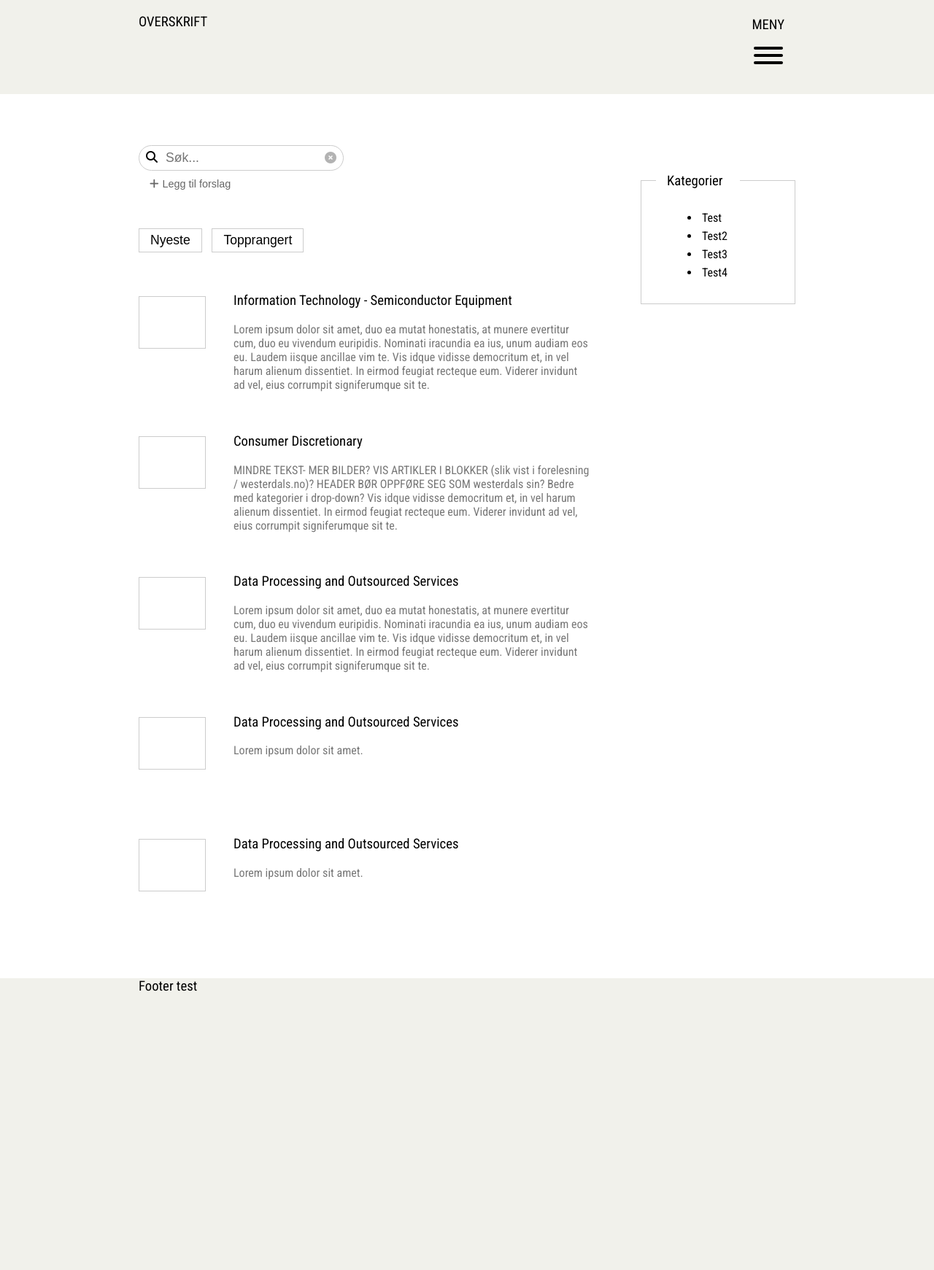
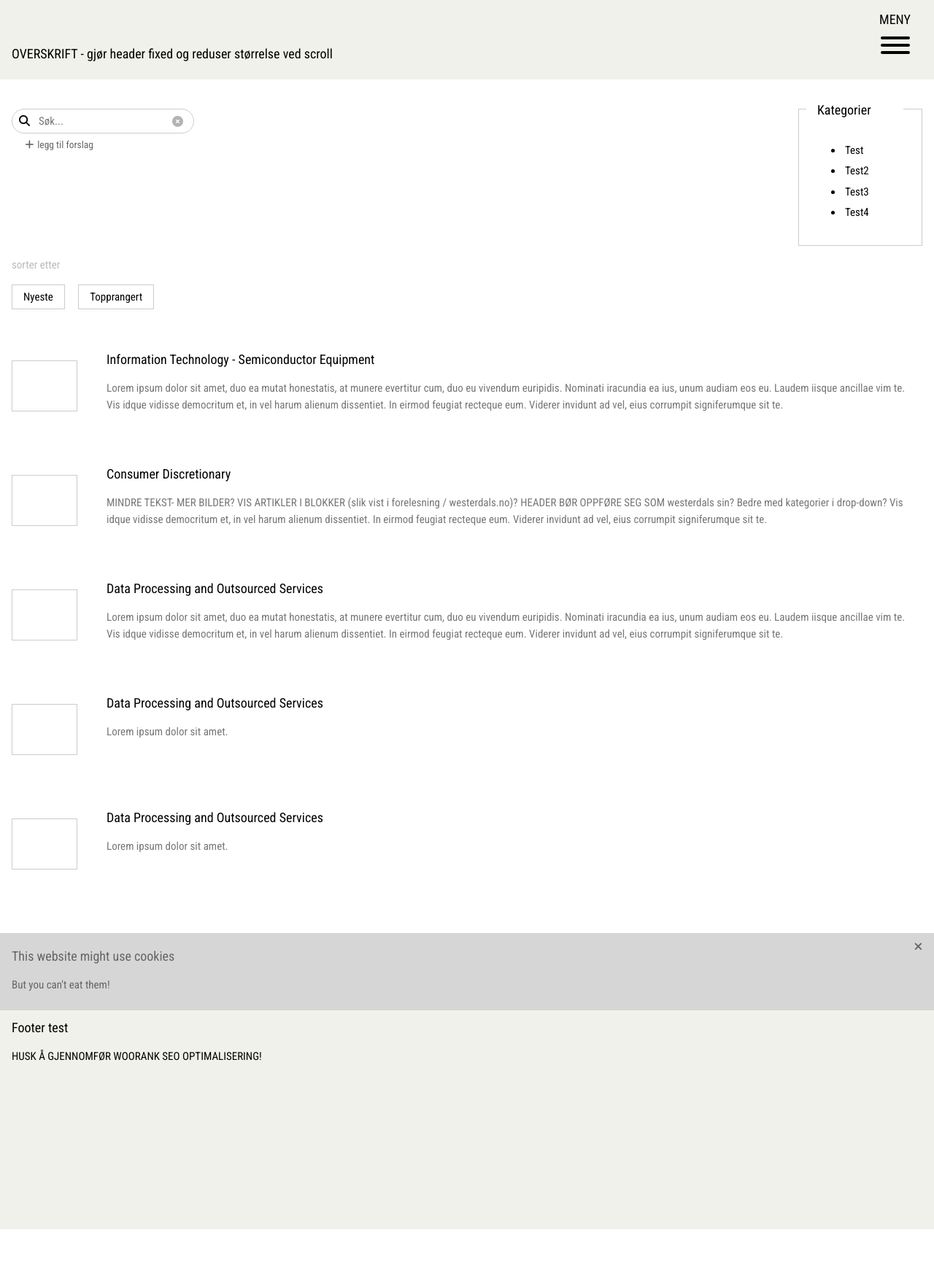
Before and after one commit to Brahinio/Gruppe-6, a PHP site: page /forslag.php in a window 1280 px wide. Shown: the whole page at 73% size. After the commit the page ends 1685 px from the top, so only its background shows below. Run offline with PHP 8.4, Linux system fonts and the light colour scheme; some libraries are stand-ins or nearby versions.

Commit message:
Gjort siden responsiv, optimalisert, fikset meny, fikset en rekke ting. Lagt opp W3.css rammeverk til bruk

```diff
--- a/css/main.css
+++ b/css/main.css
@@ -1,20 +1,36 @@
+* {
+    box-sizing: border-box;
+}
+
 html {
     overflow-y: scroll;
 
-    /* For footer bottom filling */
-    background-color: #f1f1eb;
+    /* For footer bottom filling- gets crazy when responsive */
+    /* background-color: #f1f1eb; */
 }
 
 body {
     position: relative;
     margin: 0 auto;
-    font-family: 'Roboto Condensed', arial;
+    font-family: 'Roboto Condensed', arial !important;
     font-weight: normal;
 
     /* For footer bottom filling */
     background-color: #fff;
 
     font-size: 1em;
+}
+
+h1, h2, h3, h4, h5, h6 {
+    font-family: 'Roboto Condensed', arial !important;
+}
+
+h3 {
+    font-size: 1.2em !important;
+}
+
+[type=submit] {
+    -webkit-appearance: none !important;
 }
 
 p, textarea {
@@ -26,6 +42,7 @@ textarea {
     text-align: center;
     border-radius: 15px;
     resize: none;
+    width: 100%;
 }
 
 /* Smooth transitions */
@@ -51,7 +68,6 @@ input:focus, button:focus, select:focus, textarea:focus {
 }
 
 button, input, select, textarea {
-    margin-right: 10px;
     padding: 5px 15px 5px 15px;
     background-color: #fff;
     border: 1px solid #ccc;
@@ -84,25 +100,50 @@ li {
     -moz-osx-font-smoothing: grayscale;
 }
 
+/* Gruppe 6 standards */
+.g6-bg {
+    background-color: #f1f1eb !important;
+}
+
+.g6-top {
+    margin-bottom: 40px !important;
+}
+
+.g6-menu, .w3-dropdown-click {
+    float: right;
+    z-index: 999;
+}
+
+.g6-cookies {
+    opacity: 0.6 !important;
+}
+
+.g6-footer {
+    height: 300px !important;
+}
+
+/* Responsive design (filler of empty containers) */
+.fill {
+    color: transparent;
+}
+
+/* Apply below screensizes */
+@media screen and (max-width: 900px) {
+
+    /* we hide the label because at these screensizes, people know what the symbol means */
+    #menuLabel {
+        visibility: hidden;
+    }
+
+}
+
         /* Header section */
-        #containerHeader {
-            width: 100%;
-            height: 100px;
-            position: relative;
-            bottom: 0px;
-            padding-bottom: 10px;
-            margin-bottom: 50px;
-
-            background-color: #f1f1eb;
-        }
-
-        #containerHeaderContent {
-            width: 900px;
-            margin: 0 auto;
+        #logo {
+            margin-top: 60px;
         }
 
         .hamburger {
-            padding: 15px 15px;
+            padding: 15px 0px;
             display: inline-block;
             cursor: pointer;
             transition-property: opacity, filter;
@@ -117,12 +158,15 @@ li {
             overflow: visible;
 
             position: relative;
-            top: -70px;
-            float: right;
+            top: -20px;
         }
 
         .hamburger:hover {
             opacity: 0.6;
+        }
+
+        #menuLabel {
+            margin-top: 25px;
         }
 
         .hamburger-box {
@@ -193,38 +237,25 @@ li {
             transition-delay: .075s;
         }
 
-#container {
-    width: 900px;
-    position: relative;
-    margin: 0 auto;
-}
-
-#undertitle {
-    margin: 0 auto;
-    margin-top: 30px;
-    width: 100px;
-}
-
-#containerTopLeft {
-    width: 300px;
+#containerSuggestions {
+    width: 250px;
+    float: left;
+    margin-bottom: -200px;
 }
 
         /* Search section */
         #search {
             position: relative;
-            padding-top: 20px;
         }
 
         #search label {
             position: absolute;
             left: 10px;
-            top: 27px;
+            top: 6px;
         }
 
         #search-input {
-            width: 200px !important;
-            height: 23px;
-            border-radius: 15px;
+            width: 100%;
         }
 
         #search-input:focus {
@@ -233,16 +264,17 @@ li {
 
         #search #search-input, #search .hint {
             padding-left: 36px;
-            padding-right: 43px;
+            padding-right: 36px;
             border-radius: 23px;
         }
 
         #search #search-clear {
             text-decoration: none;
-            position: absolute;
-            margin-top: 9px;
-            left: 255px;
+            position: relative;
+            top: -31px;
+            left: 88%;
             color: #b3b3b3;
+            font-size: inherit;
         }
 
         #search #search-clear:hover {
@@ -257,15 +289,13 @@ li {
             content: "\f057";
         }
 
-
-
         #addSuggestionButton {
             position: relative;
             font-size: 0.9em;
             color: #666;
-            top: 5px;
             background: #fff;
             border: none;
+            left: -15px;
         }
 
 /*
@@ -295,8 +325,8 @@ li {
         #addSuggestionButton:hover > i.fa-minus {
             color: #e85c5c;
 
-            -ms-transform: rotate(90deg);
-            -webkit-transform: rotate(90deg);
+            -ms-transform: rotate(180deg);
+            -webkit-transform: rotate(180deg);
             transform: rotate(180deg);
         }
 
@@ -362,6 +392,7 @@ li {
     opacity: 0;
 
     position: relative;
+    top: -15px;
 }
 
 #addSuggestion * {
@@ -369,7 +400,7 @@ li {
 }
 
 #addSuggestion input {
-    width: 250px;
+    width: 100%;
     border-radius: 15px;
     text-align: center;
     margin-top: 15px;
@@ -402,17 +433,19 @@ input[name=description] {
 #send {
     position: relative;
     float: right;
-    margin-right: 18px;
+
     background-color: white;
 }
 
         /* Sort by section */
         #sortBy {
             position: relative;
-            top: -150px;
-            width: 600px;
             background-color: #fff;
-            padding-bottom: 130px;
+            padding-bottom: 70px;
+        }
+
+        #sortByLabel {
+            color: #bbb;
         }
 
         #sortView {
@@ -427,25 +460,21 @@ input[name=description] {
             color: #666;
         }
 
-#containerTopRight {
-    width: 150px;
-    position: absolute;
-    top: 25px;
-    right: 0px;
-    margin-top: 43px;
-    padding-left: 60px;
-    border: 1px solid #ccc;
-}
+        #nyeste {
+            margin-right: 15px;
+        }
 
 #selectCategories {
-    position: relative;
-    left: -40px;
+    width: 170px;
+    right: 0px;
+    border: 1px solid #ccc;
+    float: right;
 }
 
 #selectCategories h3 {
     position: relative;
-    left: 0px;
-    top: -11px;
+    left: 10px;
+    top: -13px;
     background-color: #fff;
     margin: 0 auto;
     margin-right: 35px;
@@ -458,13 +487,6 @@ input[name=description] {
 }
 
         /* Content section */
-        #mainContent {
-            position: relative;
-            top: -220px;
-            width: 630px;
-            margin-bottom: -250px;
-        }
-
         .elementBlock * {
             position: relative;
         }
@@ -493,18 +515,3 @@ input[name=description] {
             /* font-size: .91em; */
             min-height: 70px;
         }
-
-/* Footer section */
-#containerFooter {
-    width: 100%;
-    height: 400px;
-    position: relative;
-    bottom: 0px;
-
-    background-color: #f1f1eb;
-}
-
-#containerFooterContent {
-    width: 900px;
-    margin: 0 auto;
-}
--- a/footer.php
+++ b/footer.php
@@ -1,8 +1,12 @@
 <!doctype html>
 <html>
-    <div id="containerFooter">
-        <div id="containerFooterContent">
-            <h3>Footer test</h3>
-        </div>
+    <div class="g6-cookies w3-padding w3-gray w3-display-container">
+        <span onclick="this.parentElement.style.display='none'" class="w3-button w3-display-topright"><i class="fa fa-remove"></i></span>
+        <h3>This website might use cookies</h2>
+        <p>But you can't eat them!</p>
+    </div>
+    <div class="w3-container g6-bg g6-footer">
+        <h3>Footer test</h3>
+        <p>HUSK Å GJENNOMFØR WOORANK SEO OPTIMALISERING!</p>
     </div>
 </html>
--- a/forslag.php
+++ b/forslag.php
@@ -9,14 +9,9 @@
         require_once 'headerNew.php';
     ?>
 
-    <div id="container">
+    <div class="w3-container w3-half">
 
-        <!--
-        <h1 id="undertitle"><?php echo "Forslag"; ?></h1>
-        -->
-
-        <div id="containerTopLeft">
-
+        <div id="containerSuggestions">
             <section id="search">
                 <label for="search-input"><i class="fa fa-search" aria-hidden="true"></i><span class="sr-only"></span></label>
 
@@ -34,8 +29,6 @@
                         text.focus();
                     }
                 </script>
-
-                <div id="addSuggestionContainer">
 
 <!-- Finding the best solution to hide content (kept for testing and assurement)
 
@@ -130,9 +123,8 @@
                 <button id="addSuggestionButton" type="submit" onclick="showHide('addSuggestion', 'two', 'one')">Legg til forslag</button>
                 -->
 
-                    <button id="addSuggestionButton" type="submit" onclick="showHide('addSuggestion', 'two', 'one')"><i class="fa fa-plus" aria-hidden="true"></i>Legg til forslag</button>
+                <button id="addSuggestionButton" type="submit" onclick="showHide('addSuggestion', 'two', 'one')"><i class="fa fa-plus" aria-hidden="true"></i>legg til forslag</button>
 
-                </div>
             </section>
 
             <section id="addSuggestion">
@@ -142,7 +134,7 @@
                            onblur="this.placeholder = 'Tittel'" autocomplete="off" spellcheck="false" autocorrect="off">
 
                     <textarea placeholder="Beskrivelse" onfocus="this.placeholder = ''"
-                           onblur="this.placeholder = 'Beskrivelse'" rows="3" cols="29" name="description" form="addSuggestionForm"></textarea>
+                           onblur="this.placeholder = 'Beskrivelse'" rows="3" name="description" form="addSuggestionForm"></textarea>
 
 
                     <select name="categories" id="categories" required form="addSuggestionForm">
@@ -156,24 +148,10 @@
                 </form>
             </section>
 
-            <section id="sortBy">
-                <form action="/sortBy.php">
-                    <button type="submit">Nyeste</button>
-                    <button type="submit">Topprangert</button>
-                </form>
-
-                <!--
-                <div id="sortView">
-                    <i class="fa fa-list-ul" aria-hidden="true"></i>
-                    <i class="fa fa-th-large" aria-hidden="true"></i>
         </div>
-                -->
-
-            </section>
-
     </div>
 
-        <div id="containerTopRight">
+    <div class="w3-container w3-half">
         <section id="selectCategories">
             <h3>Kategorier</h3>
 
@@ -186,7 +164,22 @@
         </section>
     </div>
 
-        <section id="mainContent">
+    <div class="w3-container">
+        <section id="sortBy">
+            <p id="sortByLabel">sorter etter</p>
+            <form action="/sortBy.php">
+                <button id="nyeste" type="submit">Nyeste</button>
+                <button id="topprangert" type="submit">Topprangert</button>
+            </form>
+
+            <!--
+            <div id="sortView">
+                <i class="fa fa-list-ul" aria-hidden="true"></i>
+                <i class="fa fa-th-large" aria-hidden="true"></i>
+            </div>
+            -->
+        </section>
+
         <div class="elementBlock">
             <div class="votes"></div>
             <div class="text">
@@ -222,8 +215,6 @@
                 <p>Lorem ipsum dolor sit amet.</p>
             </div>
         </div>
-        </section>
-
     </div>
 
     <?php
--- a/headerNew.php
+++ b/headerNew.php
@@ -7,18 +7,24 @@
     <meta name="Gruppe 6" content="">
 
     <link rel="stylesheet" type="text/css" href="css/main.css">
+    <link rel="stylesheet" href="css/w3.css">
 
-    <script src="https://use.fontawesome.com/217512596e.js"></script>
+    <link rel="icon" type="image/png" href="img/favicon.png">
+
+    <script src="scripts/fontAwesome.js"></script>
 
     <link rel="stylesheet" type="text/css" href="https://fonts.googleapis.com/css?family=Roboto+Condensed">
+</head>
 
-</head>
 <html>
-    <div id="containerHeader">
-        <div id="containerHeaderContent">
-            <h3>OVERSKRIFT</h3>
+    <div class="w3-container g6-bg g6-top">
+        <div class="w3-threequarter">
+            <h3 id="logo">OVERSKRIFT - gjør header fixed og reduser størrelse ved scroll</h3>
+        </div>
 
+        <div class="w3-quarter">
             <script>
+                // Menu onclick
                 function showHideMenu() {
                     var dropDown = document.querySelector(".hamburger");
 
@@ -28,15 +34,30 @@
                     } else {
                         dropDown.classList.add("is-active");
                     }
+
+                    // Drop down
+                    var x = document.getElementById("menuMain");
+
+                    if (x.className.indexOf("w3-show") == -1)
+                        x.className += " w3-show";
+                    else
+                        x.className = x.className.replace(" w3-show", "");
                  }
             </script>
 
-            <button class="hamburger hamburger-anim" type="button" onclick="showHideMenu()">
-                <h3>MENY</h3>
-                <span class="hamburger-box">
-                    <span class="hamburger-inner"></span>
-                </span>
-            </button>
+            <div class="w3-dropdown-click">
+                <button onclick="showHideMenu()" class="w3-button hamburger hamburger-anim">
+                    <h3 id="menuLabel">MENY</h3>
+                    <span class="hamburger-box">
+                        <span class="hamburger-inner"></span>
+                    </span>
+                </button>
+                <div id="menuMain" class="g6-menu w3-dropdown-content w3-bar-block w3-border">
+                    <a href="#" class="w3-bar-item w3-button">Link 1</a>
+                    <a href="#" class="w3-bar-item w3-button">Link 2</a>
+                    <a href="#" class="w3-bar-item w3-button">Link 3</a>
+                </div>
+            </div>
         </div>
     </div>
 </html>
```
Also changed, not shown: css/w3.css (added), img/favicon.png (added), scripts/fontAwesome.js (added). Lines whose indentation alone changed are shown as unchanged.
